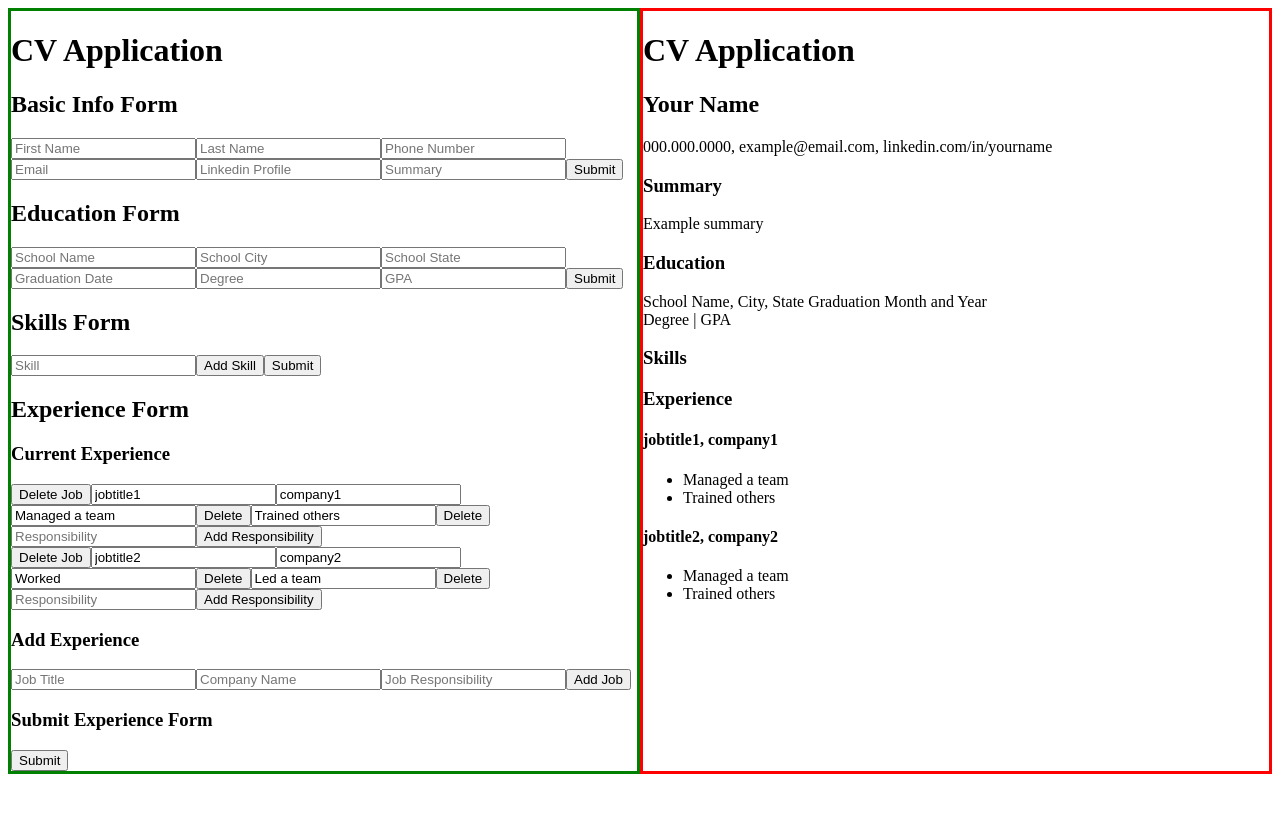
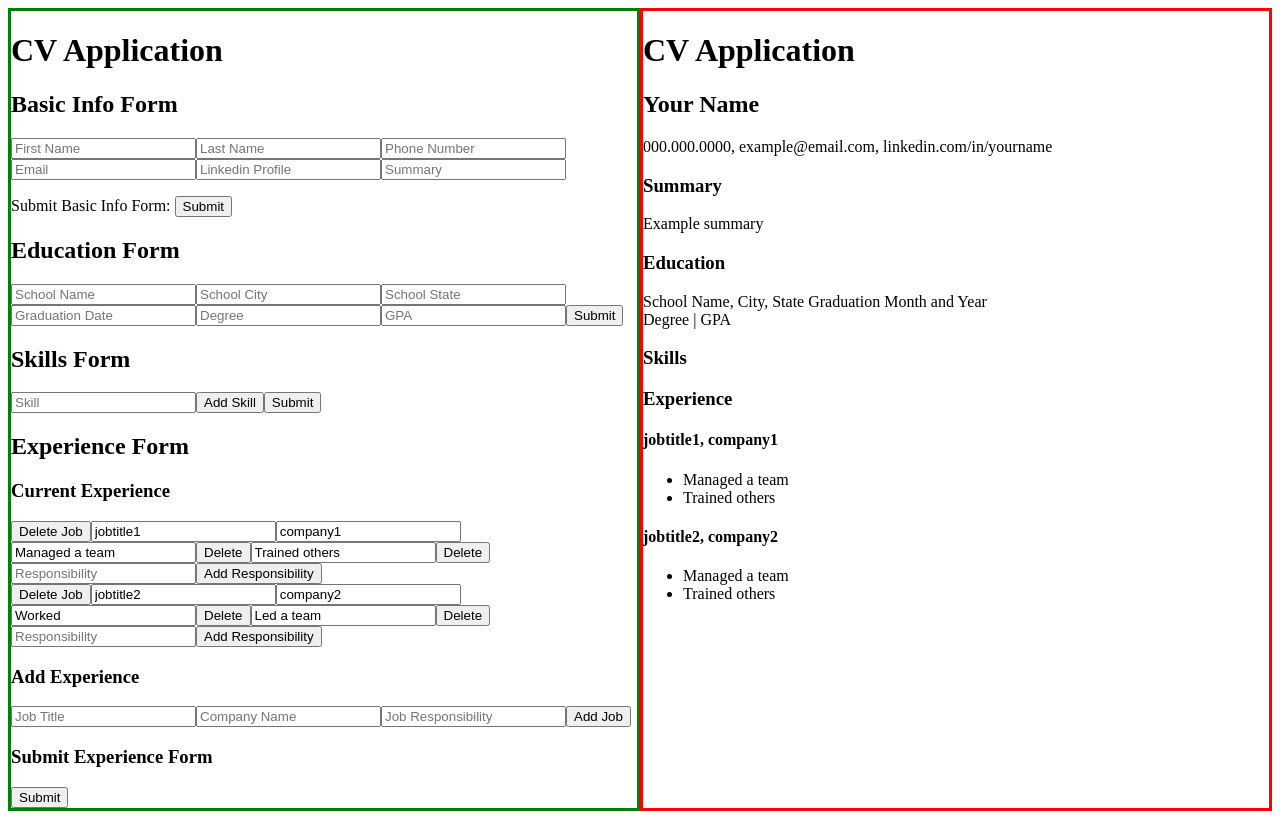
Before and after one commit to ChrisM345/cv-application, a React (Vite) app: page / in a window 1280 px wide. Built offline with nearby package versions, Linux system fonts and the light colour scheme.

Commit message:
Cleanup and checks to ensure all fields are filled out

```diff
--- a/src/components/applicant.jsx
+++ b/src/components/applicant.jsx
@@ -33,7 +33,9 @@ function Applicant({ data }) {
     setSummary(e.target.value);
   }
 
+  // Commit changes and update CV Application
   function handleSendData() {
+    if (firstName && lastName && phoneNumber && email && linkedin && summary) {
       data({
         name: `${firstName} ${lastName}`,
         phoneNumber: phoneNumber,
@@ -44,7 +46,9 @@ function Applicant({ data }) {
 
       handleSetSubmit();
     }
+  }
 
+  // Switches between Submit and Edit button
   function handleSetSubmit() {
     setShowSubmit(!showSubmit);
   }
@@ -56,17 +60,23 @@ function Applicant({ data }) {
         <input placeholder="First Name" value={firstName} onChange={handleFirstNameChange} />
         <input placeholder="Last Name" value={lastName} onChange={handleLastNameChange} />
         <input placeholder="Phone Number" value={phoneNumber} onChange={handlePhoneNameChange} />
-        <input placeholder="Email" value={email} onChange={handleEmailChange} />
+        <input type="email" placeholder="Email" value={email} onChange={handleEmailChange} />
         <input placeholder="Linkedin Profile" value={linkedin} onChange={handleLinkedinChange} />
         <input placeholder="Summary" value={summary} onChange={handleSummaryChange} />
-        <button onClick={handleSendData}>Submit</button>
+        <div>
+          <p>
+            Submit Basic Info Form: <button onClick={handleSendData}>Submit</button>
+          </p>
+        </div>
       </form>
     </>
   ) : (
     <>
       <h2>Basic Info Form</h2>
       <form onSubmit={(e) => e.preventDefault()}>
-        <button onClick={handleSetSubmit}>Edit</button>
+        <p>
+          Edit Basic Info Form: <button onClick={handleSetSubmit}>Edit</button>
+        </p>
       </form>
     </>
   );
```
Lines whose indentation alone changed are shown as unchanged.
